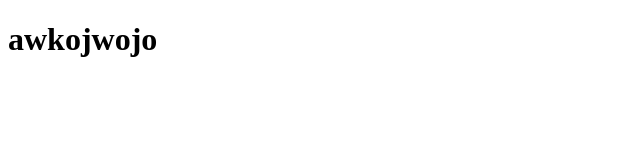
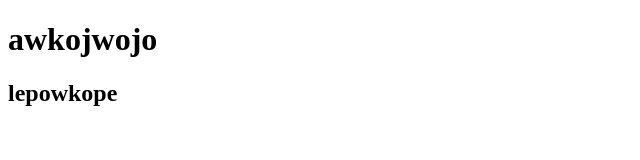
Before and after one commit to Beka-byte/Beka, a plain HTML site: page index.html in a window 1280 px wide. Shown: the whole page, without its empty margins (0-640 px from the left). Drawn offline with Linux system fonts and the light colour scheme.

Commit message:
wuijijjj

```diff
--- a/index.html
+++ b/index.html
@@ -8,5 +8,6 @@
 </head>
 <body>
     <h1>awkojwojo</h1>
+    <h2>lepowkope</h2>
 </body>
 </html>
```
